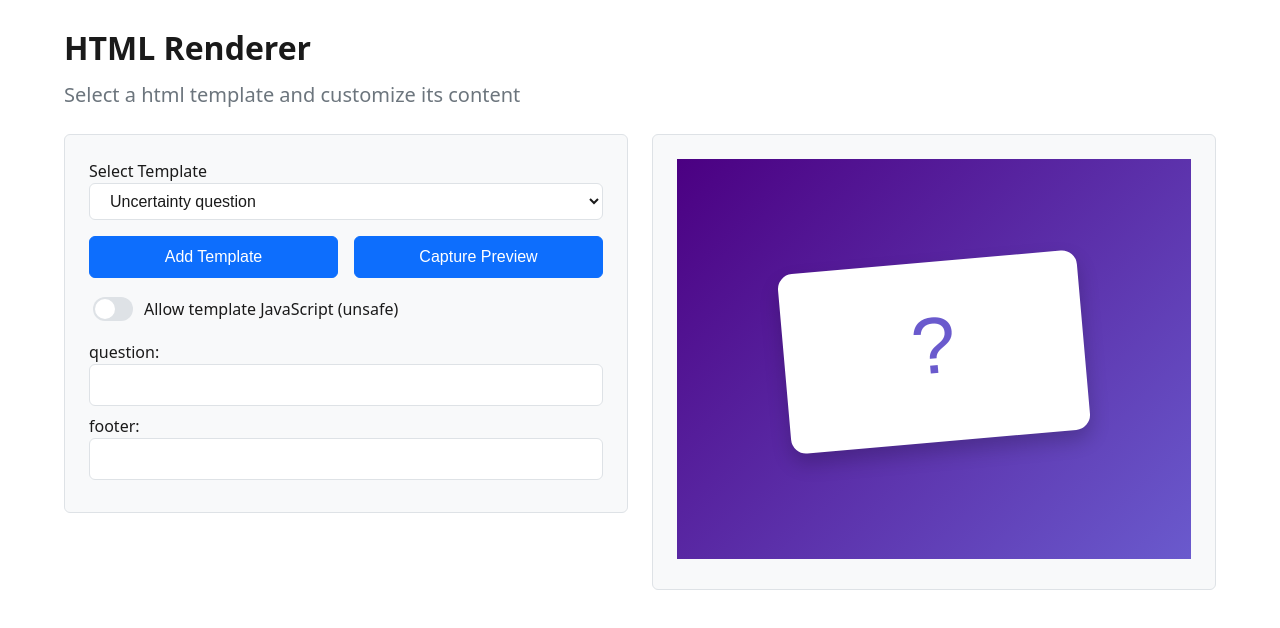
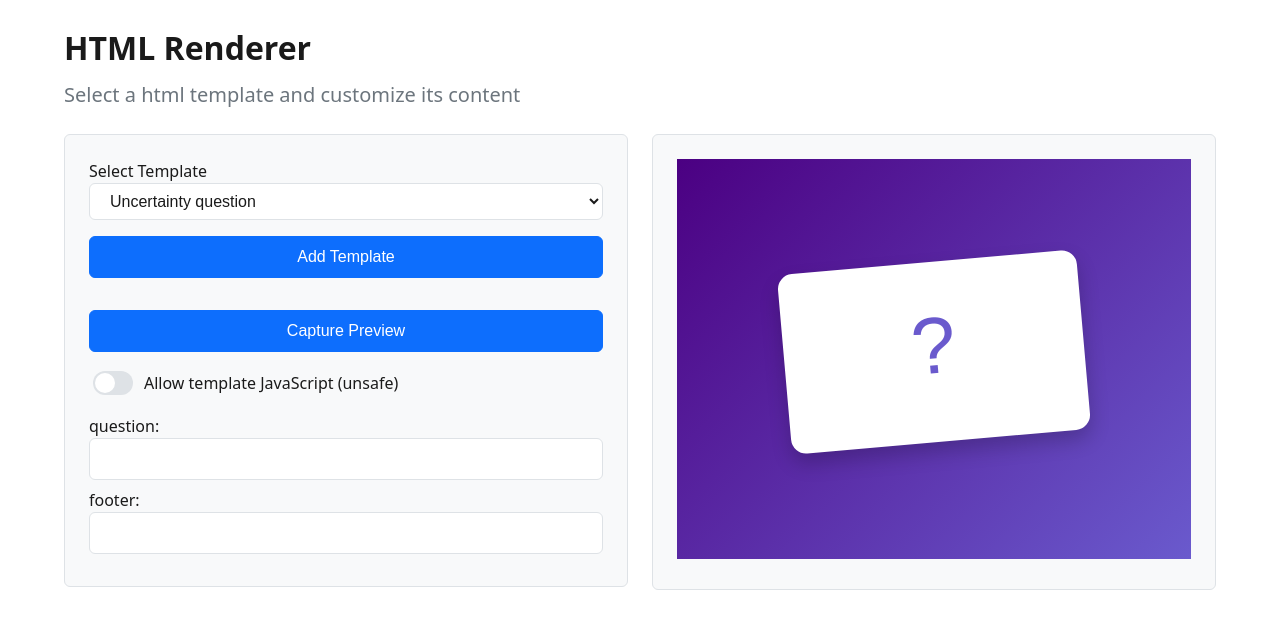
Before and after one commit to sadevana/html-renderer, a React (Vite) app: page / in a window 1280 px wide. Shown: the top 628 px of the page. Built offline with nearby package versions, Linux system fonts and the light colour scheme.

Commit message:
move capture button

```diff
--- a/src/App.tsx
+++ b/src/App.tsx
@@ -88,11 +88,17 @@ export function App() {
                 isCustomSelected={isCustomSelected}
                 onAdd={addTemplate}
                 onRemove={removeTemplate}
-                onCapture={capture}
-                captureDisabled={!canCapture}
-                captureTitle={captureTitle}
               />
             </div>
+
+            <button
+              onClick={capture}
+              disabled={!canCapture}
+              title={captureTitle}
+              style={{ marginTop: 'var(--spacing-md)', width: '100%' }}
+            >
+              Capture Preview
+            </button>
 
             <JavaScriptToggle enabled={jsEnabled} onChange={handleJsToggle} />
 
--- a/src/components/TemplateControls.tsx
+++ b/src/components/TemplateControls.tsx
@@ -5,18 +5,12 @@ interface TemplateControlsProps {
   isCustomSelected: boolean;
   onAdd: (template: Template) => void;
   onRemove: () => void;
-  onCapture: () => void;
-  captureDisabled: boolean;
-  captureTitle: string;
 }
 
 export function TemplateControls({
   isCustomSelected,
   onAdd,
   onRemove,
-  onCapture,
-  captureDisabled,
-  captureTitle,
 }: TemplateControlsProps) {
   const fileInputRef = useRef<HTMLInputElement>(null);
 
@@ -61,13 +55,6 @@ export function TemplateControls({
           Remove Template
         </button>
       )}
-      <button
-        onClick={onCapture}
-        disabled={captureDisabled}
-        title={captureTitle}
-      >
-        Capture Preview
-      </button>
     </div>
   );
 }
```
